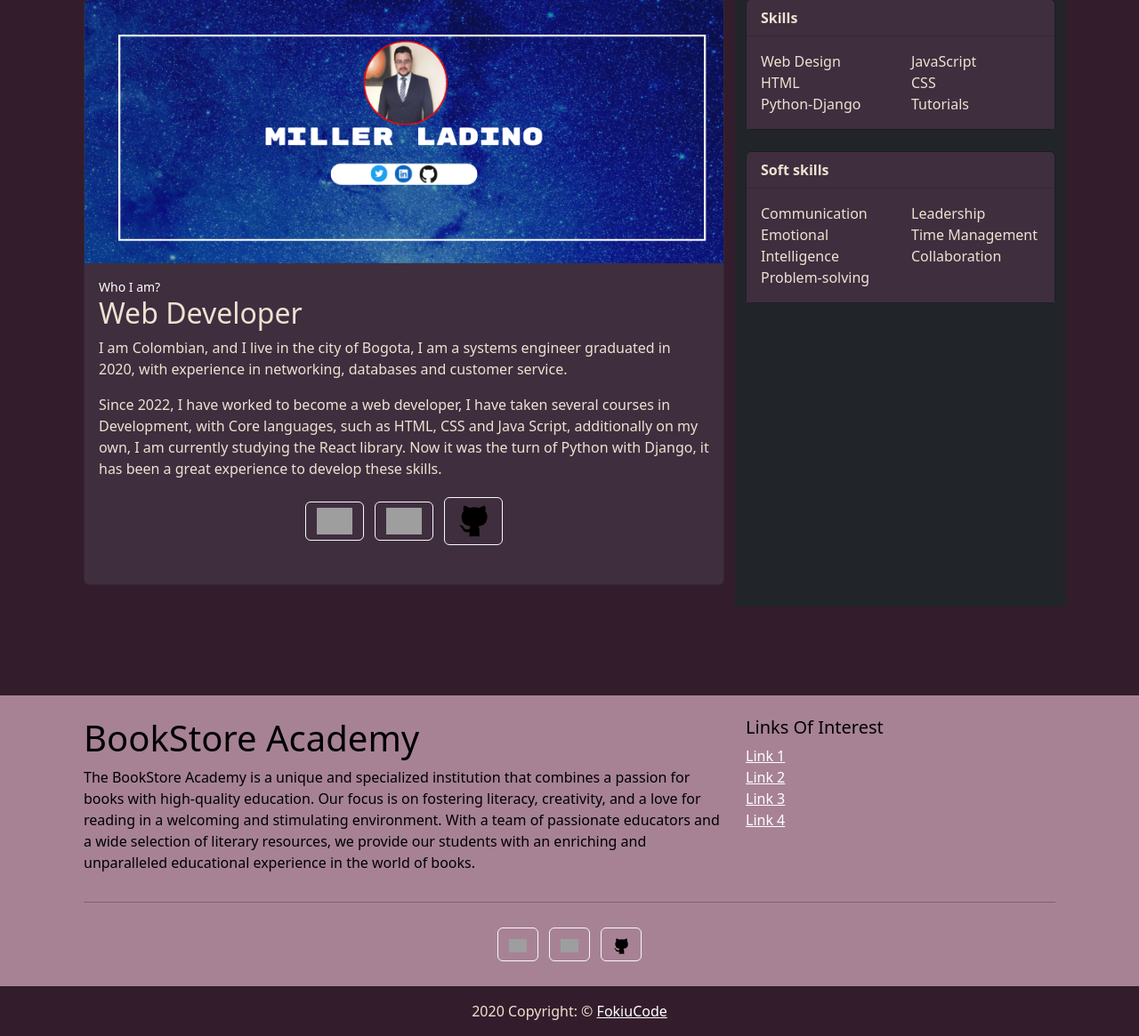
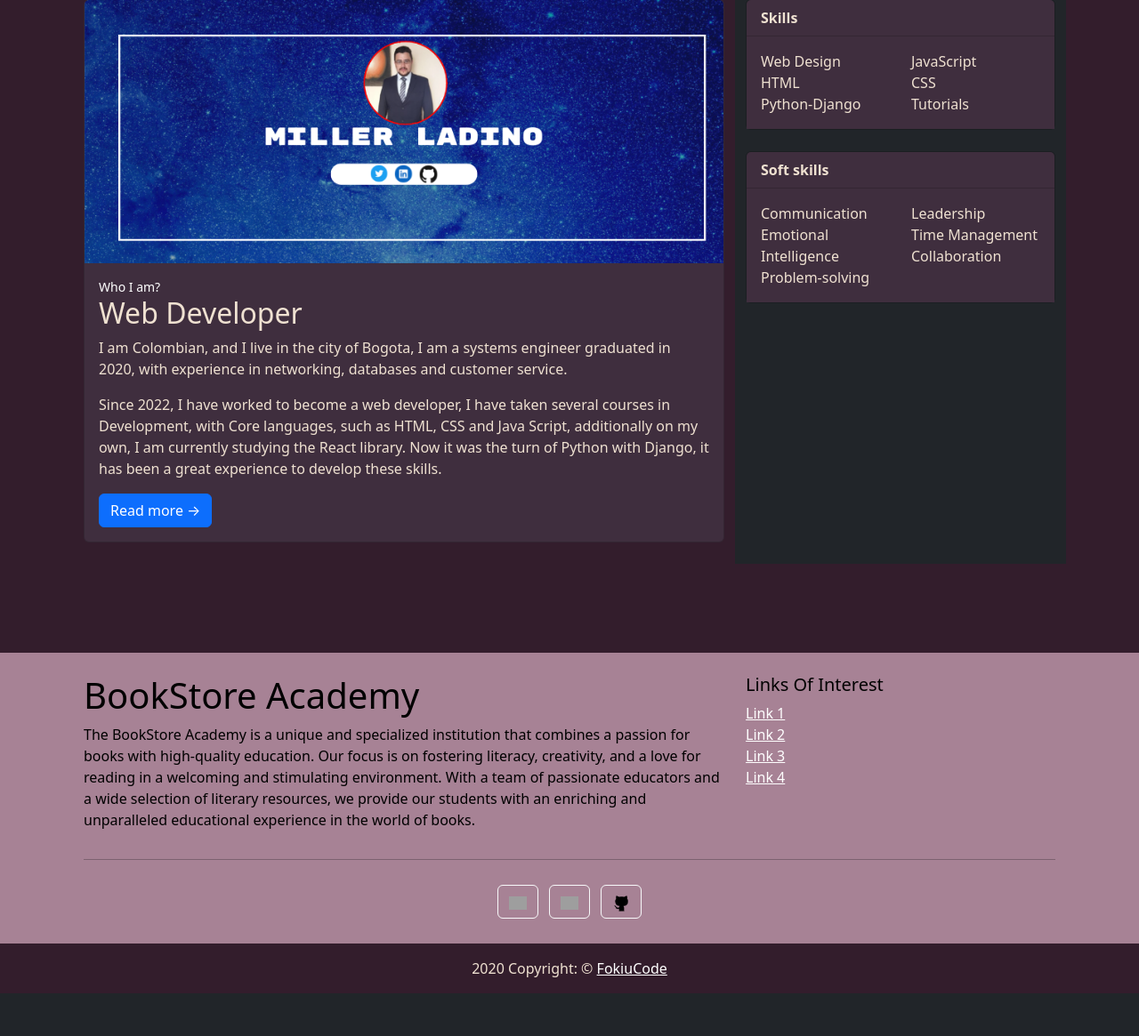
Before and after one commit to millertsu1/ProyectoFinalPython_Ladino, a Django app: page /us in a window 1280 px wide. Shown: the part 420-1585 px from the top of the page at 89% size. After the commit the page ends 1537 px from the top, so only its background shows below. Run offline with Django 4.2, Linux system fonts and the light colour scheme; data comes from the database, SQL or seed files in the repository; both versions use the stored data as it was after the commit; some libraries are stand-ins or nearby versions; grey boxes are pictures that could not be loaded.

Commit message:
Subiendo el readme

```diff
--- a/libreria/templates/base.html
+++ b/libreria/templates/base.html
@@ -133,7 +133,6 @@
         <!-- Section: Social media -->
         <section class="mb-4 text-center">
 
-
           <!-- Twitter -->
           <a class="btn btn-outline-light btn-floating m-1" href="https://twitter.com/selodigodenuevo"  target="_blank" role="button" ><img src="{% static 'images/twitter.png' %}" alt="Icono de GitHub" width="20"></a>
 
--- a/libreria/templates/us.html
+++ b/libreria/templates/us.html
@@ -30,19 +30,7 @@
                             <p class="card-text">I am Colombian, and I live in the city of Bogota, I am a systems engineer graduated in 2020, with experience in networking, databases and customer service.</p>
                             <p class="card-text">Since 2022, I have worked to become a web developer, I have taken several courses in Development, with Core languages, such as HTML, CSS and Java Script, additionally on my own, I am currently studying the React library. Now it was the turn of Python with Django, it has been a great experience to develop these skills.</p>
                             {% comment %} redes sociales {% endcomment %}
-                            <section class="mb-4 text-center">
-
-
-          <!-- Twitter -->
-          <a class="btn btn-outline-light btn-floating m-1" href="https://twitter.com/selodigodenuevo"  target="_blank" role="button" ><img src="{% static 'images/twitter.png' %}" alt="Icono de GitHub" width="40"></a>
-
-          <!-- Linkedin -->
-          <a class="btn btn-outline-light btn-floating m-1" href="https://www.linkedin.com/in/miller-systemsengineer/" target="_blank" role="button" ><img src="{% static 'images/linkedin.png' %}" alt="Icono de GitHub" width="40"></a>
-
-          <!-- Github -->
-          <a class="btn btn-outline-light btn-floating m-1" href="https://github.com/millertsu1" target="_blank" role="button"><img src="{% static 'images/github.png' %}" alt="Icono de GitHub" width="40" >
-          </a>
-        </section>
+                            <a class="btn btn-primary" href="#!">Read more →</a>
                         </div>
                     </div>
                     <!-- Nested row for non-featured blog posts-->
```
Also changed, not shown: Library.db.sqlite3, README.md (added).
